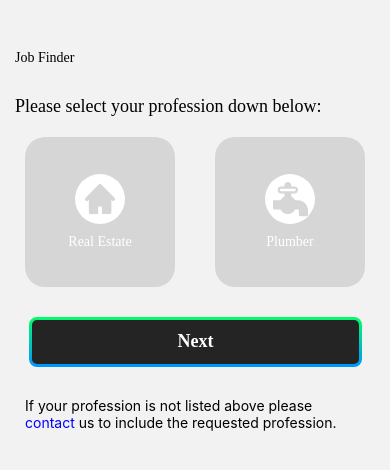
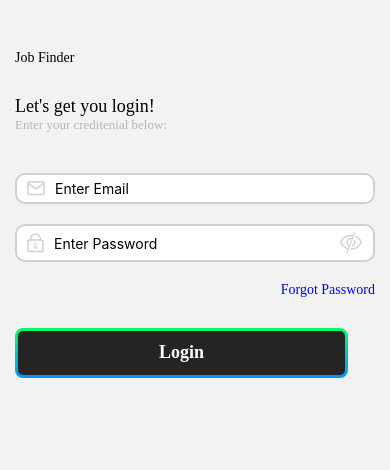
Before and after one commit to OsamaNajeeb/RealEstateRef, a React Native app: screen /loginRE in a window 390 px wide. Shown: the top 470 px of the page. Built offline with nearby package versions, Linux system fonts and the light colour scheme.

Commit message:
Again Login but barely complete

```diff
--- a/App.js
+++ b/App.js
@@ -7,6 +7,7 @@ import AccountType from './src/screens/AccountType';
 import TestScreen from './src/screens/TestScreen';
 import WestScreen from './src/screens/WestScreen';
 import OnBoardingScreenRE from './src/screens/OnBoardingScreenRE';
+import LoginScreenRE from './src/screens/LoginScreenRE';
 
 const Stack = createNativeStackNavigator();
 
@@ -38,6 +39,7 @@ const App = () => {
   return (
     <NavigationContainer>
       <Stack.Navigator screenOptions={{headerShown: false}}>
+        <Stack.Screen name={'loginRE'} component={LoginScreenRE} />
         <Stack.Screen name={'splash'} component={SplashScreen} />
         <Stack.Screen
           name={'acctype'}
--- /dev/null
+++ b/src/assets/svg/customreciconthree.js
@@ -0,0 +1,50 @@
+import * as React from 'react';
+import {TouchableOpacity} from 'react-native';
+import Svg, {Rect, Defs, LinearGradient, Stop, Text} from 'react-native-svg';
+
+const LoginRectangleBtn = ({onPress}) => (
+  <TouchableOpacity onPress={onPress} activeOpacity={0.7}>
+    <Svg
+      width={333}
+      height={50}
+      viewBox="0 0 333 50"
+      fill="none"
+      xmlns="http://www.w3.org/2000/svg">
+      <Rect
+        x={1.5}
+        y={1.5}
+        width={330}
+        height={47}
+        rx={6.5}
+        fill="#242424"
+        stroke="url(#paint0_linear_4530_1810)"
+        strokeWidth={3}
+      />
+      <Text
+        x="50%" // Centering horizontally
+        y="50%" // Centering vertically
+        fill="white" // Text color
+        fontSize="18"
+        fontWeight="bold"
+        textAnchor="middle" // Centers the text
+        dy=".3em" // Adjusts vertical alignment
+      >
+        Login
+      </Text>
+      <Defs>
+        <LinearGradient
+          id="paint0_linear_4530_1810"
+          x1={166.5}
+          y1={0}
+          x2={166.5}
+          y2={50}
+          gradientUnits="userSpaceOnUse">
+          <Stop stopColor="#00FF66" />
+          <Stop offset={1} stopColor="#0094FF" />
+        </LinearGradient>
+      </Defs>
+    </Svg>
+  </TouchableOpacity>
+);
+
+export default LoginRectangleBtn;
--- /dev/null
+++ b/src/assets/svg/envelope.js
@@ -0,0 +1,27 @@
+import * as React from 'react';
+import Svg, {Path} from 'react-native-svg';
+const EnvelopeIcon = props => (
+  <Svg
+    width={18}
+    height={15}
+    viewBox="0 0 18 15"
+    fill="none"
+    xmlns="http://www.w3.org/2000/svg"
+    style={{marginHorizontal: 5}}
+    {...props}>
+    <Path
+      d="M1.88892 2.77784L7.40003 6.91113C8.3482 7.62224 9.65185 7.62224 10.6 6.91113L16.1111 2.7778"
+      stroke="#D0D0D0"
+      strokeWidth={1.5}
+      strokeLinecap="round"
+      strokeLinejoin="round"
+    />
+    <Path
+      d="M15.2222 1H2.77778C1.79594 1 1 1.79594 1 2.77778V11.6667C1 12.6485 1.79594 13.4444 2.77778 13.4444H15.2222C16.2041 13.4444 17 12.6485 17 11.6667V2.77778C17 1.79594 16.2041 1 15.2222 1Z"
+      stroke="#D0D0D0"
+      strokeWidth={1.5}
+      strokeLinecap="round"
+    />
+  </Svg>
+);
+export default EnvelopeIcon;
--- /dev/null
+++ b/src/assets/svg/eyeclosed.js
@@ -0,0 +1,43 @@
+import * as React from 'react';
+import Svg, {Path, Mask} from 'react-native-svg';
+const EyeClosedIcon = props => (
+  <Svg
+    width={24}
+    height={24}
+    viewBox="0 0 24 24"
+    fill="none"
+    xmlns="http://www.w3.org/2000/svg"
+    style={{marginHorizontal: 5, justifyContent: 'flex-end'}}
+    {...props}>
+    <Path
+      d="M8.25 11.25C8.25 9.17893 9.92893 7.5 12 7.5C14.0711 7.5 15.75 9.17893 15.75 11.25C15.75 13.3211 14.0711 15 12 15C9.92893 15 8.25 13.3211 8.25 11.25Z"
+      stroke="#D0D0D0"
+      strokeWidth={1.5}
+    />
+    <Mask id="path-2-inside-1_6_224" fill="white">
+      <Path
+        fillRule="evenodd"
+        clipRule="evenodd"
+        d="M23.1278 11.25C21.3476 15.6477 17.0361 18.75 12 18.75C6.96397 18.75 2.65248 15.6477 0.872314 11.25C2.65248 6.85225 6.96397 3.75 12 3.75C17.0361 3.75 21.3476 6.85226 23.1278 11.25Z"
+      />
+    </Mask>
+    <Path
+      d="M23.1278 11.25L24.5182 11.8128L24.746 11.25L24.5182 10.6872L23.1278 11.25ZM0.872314 11.25L-0.518092 10.6872L-0.745917 11.25L-0.518092 11.8128L0.872314 11.25ZM21.7374 10.6872C20.1786 14.538 16.4042 17.25 12 17.25V20.25C17.668 20.25 22.5166 16.7575 24.5182 11.8128L21.7374 10.6872ZM12 17.25C7.59584 17.25 3.82148 14.538 2.26272 10.6872L-0.518092 11.8128C1.48347 16.7575 6.3321 20.25 12 20.25V17.25ZM2.26272 11.8128C3.82148 7.96203 7.59584 5.25 12 5.25V2.25C6.3321 2.25 1.48347 5.74248 -0.518092 10.6872L2.26272 11.8128ZM12 5.25C16.4042 5.25 20.1786 7.96203 21.7374 11.8128L24.5182 10.6872C22.5166 5.74248 17.668 2.25 12 2.25V5.25Z"
+      fill="#D0D0D0"
+      mask="url(#path-2-inside-1_6_224)"
+    />
+    <Path
+      d="M15.75 1.5L8.25 21.75"
+      stroke="#D0D0D0"
+      strokeWidth={1.5}
+      strokeLinecap="round"
+    />
+    <Path
+      d="M16.9458 1.5L9.4458 21.75"
+      stroke="white"
+      strokeWidth={1.5}
+      strokeLinecap="round"
+    />
+  </Svg>
+);
+export default EyeClosedIcon;
--- /dev/null
+++ b/src/assets/svg/lock.js
@@ -0,0 +1,34 @@
+import * as React from 'react';
+import Svg, {Path} from 'react-native-svg';
+const LockIcon = props => (
+  <Svg
+    width={17}
+    height={20}
+    viewBox="0 0 17 20"
+    fill="none"
+    xmlns="http://www.w3.org/2000/svg"
+    style={{marginHorizontal: 5}}
+    {...props}>
+    <Path
+      d="M8.50221 10.3801C8.17978 10.3813 7.86668 10.4884 7.61105 10.685C7.35542 10.8815 7.17142 11.1565 7.08732 11.4678C7.00321 11.7791 7.02368 12.1094 7.14556 12.4079C7.26744 12.7064 7.48399 12.9566 7.76192 13.1201V15.2191H9.26057V13.1201C9.48046 12.99 9.66295 12.8052 9.7903 12.5838C9.91765 12.3623 9.98552 12.1116 9.98732 11.8561C9.98732 11.6615 9.94884 11.4689 9.8741 11.2892C9.79936 11.1095 9.68982 10.9464 9.5518 10.8092C9.41377 10.672 9.24999 10.5635 9.06986 10.4898C8.88973 10.4162 8.69681 10.3789 8.50221 10.3801Z"
+      stroke="#D0D0D0"
+      strokeLinecap="round"
+      strokeLinejoin="round"
+    />
+    <Path
+      d="M14.05 6.99008H2.95005C1.87306 6.99008 1 7.86314 1 8.94012V16.6545C1 17.7315 1.87306 18.6046 2.95005 18.6046H14.05C15.1269 18.6046 16 17.7315 16 16.6545V8.94012C16 7.86314 15.1269 6.99008 14.05 6.99008Z"
+      stroke="#D0D0D0"
+      strokeWidth={1.5}
+      strokeLinecap="round"
+      strokeLinejoin="round"
+    />
+    <Path
+      d="M3.69482 6.99007V5.81192C3.69482 4.53572 4.20179 3.31179 5.1042 2.40938C6.00661 1.50697 7.23054 1 8.50674 1C9.78294 1 11.0069 1.50697 11.9093 2.40938C12.8117 3.31179 13.3187 4.53572 13.3187 5.81192V6.99007"
+      stroke="#D0D0D0"
+      strokeWidth={1.5}
+      strokeLinecap="round"
+      strokeLinejoin="round"
+    />
+  </Svg>
+);
+export default LockIcon;
--- a/src/screens/AccountType.js
+++ b/src/screens/AccountType.js
@@ -4,7 +4,7 @@ import AcctypeRectBtn from '../assets/components/AcctypeRectBtn';
 import NextRectangleIcon from '../assets/svg/customrecicon';
 
 export default function AccountType({navigation, route}) {
-  const {isFirstLaunch} = route.params; // Retrieve the parameter
+  const {isFirstLaunch} = route.params;
   const [activeButton, setActiveButton] = useState(null);
 
   const handleNextPress = () => {
--- /dev/null
+++ b/src/screens/LoginScreenRE.js
@@ -0,0 +1,93 @@
+import {View, Text, TextInput, StyleSheet, Linking} from 'react-native';
+import React from 'react';
+import EnvelopeIcon from '../assets/svg/envelope';
+import LockIcon from '../assets/svg/lock';
+import EyeClosedIcon from '../assets/svg/eyeclosed';
+import LoginRectangleBtn from '../assets/svg/customreciconthree';
+
+export default function LoginScreenRE() {
+  return (
+    <View style={{padding: 15, flex: 1}}>
+      <View style={{marginTop: 35}}>
+        <Text style={{color: 'black', fontFamily: 'Poppins-Bold'}}>
+          Job Finder
+        </Text>
+      </View>
+      <View style={{marginTop: 30}}>
+        <Text
+          style={{color: 'black', fontSize: 18, fontFamily: 'Poppins-Bold'}}>
+          Let's get you login!
+        </Text>
+        <Text
+          style={{color: '#B5B5B5', fontSize: 13, fontFamily: 'Poppins-Bold'}}>
+          Enter your creditenial below:
+        </Text>
+      </View>
+      <View style={{justifyContent: 'center', marginTop: 30}}>
+        <View style={[textFieldStyle.textF]}>
+          <EnvelopeIcon style={textFieldStyle.icon} />
+          <TextInput
+            placeholder="Enter Email"
+            keyboardType="email-address"
+            style={textFieldStyle.input}
+          />
+        </View>
+        <View style={[textFieldStyle.textF]}>
+          <LockIcon style={textFieldStyle.icon} />
+          <TextInput
+            placeholder="Enter Password"
+            secureTextEntry={true}
+            style={textFieldStyle.input}
+          />
+          <EyeClosedIcon style={textFieldStyle.icon} />
+        </View>
+        <View style={styles.forgotPasswordContainer}>
+          <Text
+            style={{
+              textAlign: 'right',
+              fontFamily: 'Poppins-SemiBold',
+              color: 'blue',
+            }}
+            onPress={() =>
+              Linking.openURL(
+                'https://www.youtube.com/watch?v=4wO6cYMYblo&list=PLeIJUF3PiXDfBaEA10imClVSzH-WzXFXt&index=3',
+              )
+            }>
+            Forgot Password
+          </Text>
+        </View>
+        <View style={{justifyContent: 'center', marginTop: 30}}>
+          <LoginRectangleBtn />
+        </View>
+      </View>
+    </View>
+  );
+}
+
+const textFieldStyle = StyleSheet.create({
+  textF: {
+    flexDirection: 'row',
+    alignItems: 'center',
+    borderColor: '#D0D0D0',
+    borderWidth: 2,
+    borderRadius: 10,
+    padding: 5,
+    backgroundColor: 'white',
+    marginVertical: 10,
+  },
+  icon: {
+    marginHorizontal: 5,
+  },
+  input: {
+    flex: 1,
+    paddingHorizontal: 5,
+  },
+});
+
+const styles = StyleSheet.create({
+  forgotPasswordContainer: {
+    marginTop: 10,
+    alignSelf: 'flex-end',
+    paddingHorizontal: 0,
+  },
+});
```
